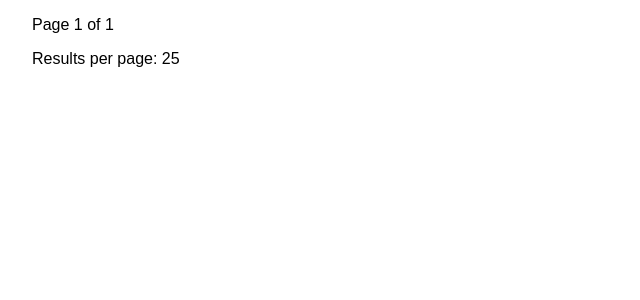
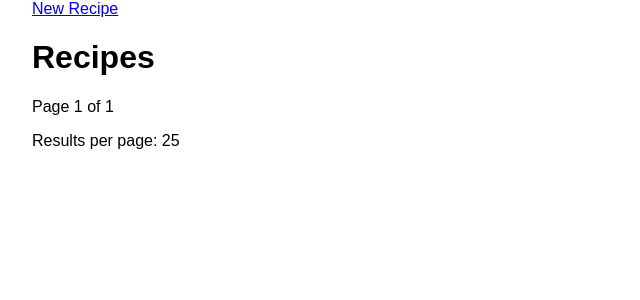
Before and after one commit to eChadwick/django_RecipeBox, a Django app: page / in a window 1280 px wide. Shown: the top 300 px of the page, without its empty margins (0-640 px from the left). Run offline with Django 3.2, Linux system fonts and the light colour scheme; data that the repository does not hold is empty.

Commit message:
add nav header to recipe detail and list templates

```diff
--- a/RecipeBox/recipe_app/templates/base.html
+++ b/RecipeBox/recipe_app/templates/base.html
@@ -9,7 +9,12 @@
         {% block scripts %}
         {% endblock %}
     </head>
-    {% block body %}
-        <body></body>
-    {% endblock %}
+    <body>
+        <div id='nav-bar'>
+            {% block nav-bar-links %}
+            {% endblock %}
+        </div>
+        {% block body-content %}
+        {% endblock %}
+    </body>
 </html>
--- a/RecipeBox/recipe_app/templates/recipe_app/recipe_list.html
+++ b/RecipeBox/recipe_app/templates/recipe_app/recipe_list.html
@@ -1,6 +1,11 @@
 {% extends 'base.html' %}
 
-{% block body %}
+{% block nav-bar-links %}
+    <a href="{% url 'recipe-create' %}">New Recipe</a>
+{% endblock %}
+
+{% block body-content %}
+    <h1>Recipes</h1>
     {% for recipe in recipes_list %}
         <a href="{% url 'recipe-detail' recipe.pk %}">{{recipe.name}}</a>
         <form action="{% url 'recipe-delete' recipe.pk %}" method="post">
```
Also changed, not shown: RecipeBox/recipe_app/templates/recipe_app/recipe_detail.html (+7 -3 lines), RecipeBox/recipe_app/templates/recipe_app/recipe_form.html (+4 -3 lines), 1 other file.
